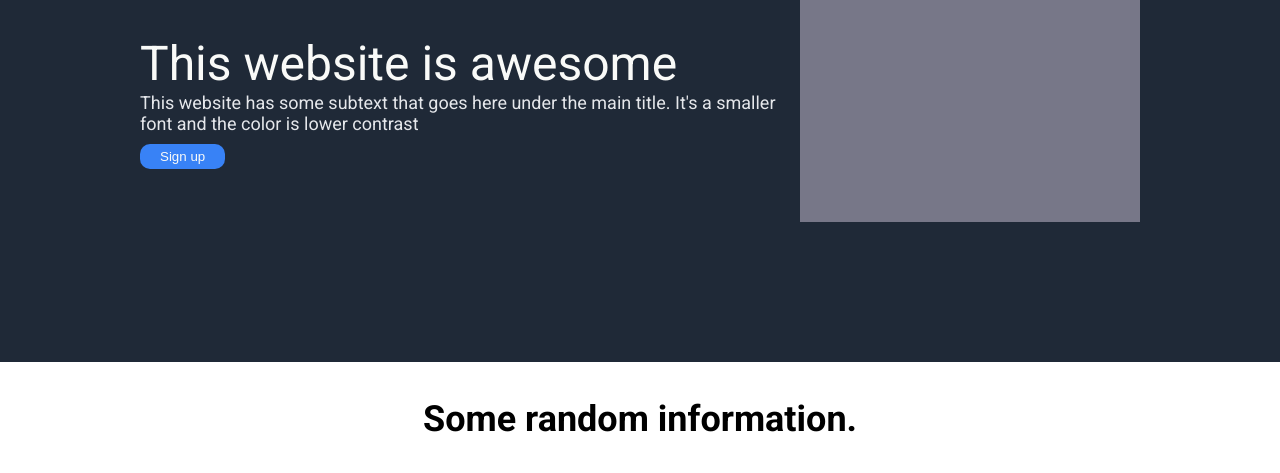
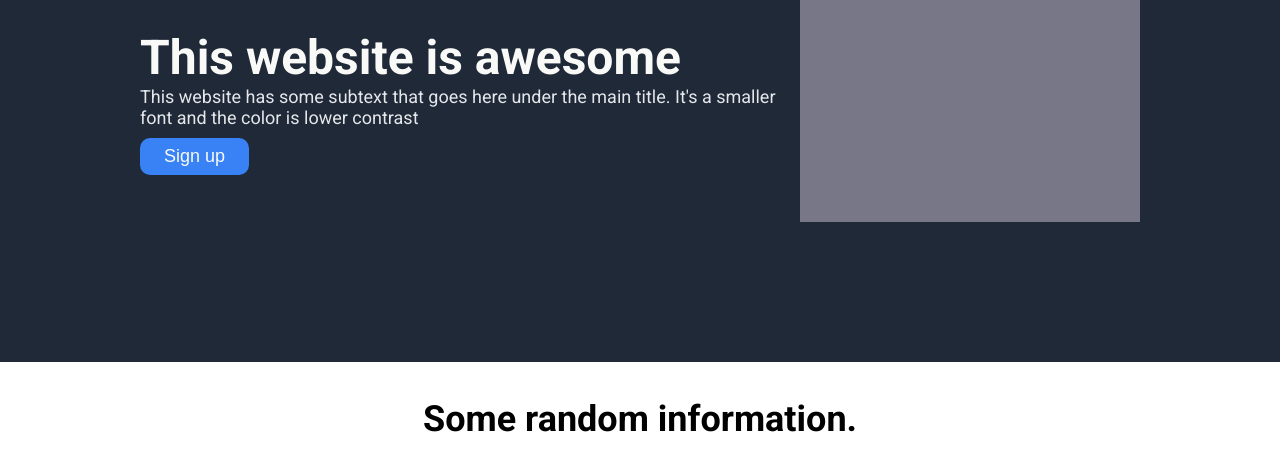
Before and after one commit to ALangon33/Landing-Page, a plain HTML site: page index.html in a window 1280 px wide. Shown: the part 234-707 px from the top of the page. Drawn offline with Linux system fonts and the light colour scheme.

Commit message:
Adjust font weights

```diff
--- a/style.css
+++ b/style.css
@@ -73,6 +73,7 @@ button {
 
 .hero-title {
   font-size: 48px;
+  font-weight: 700;
 }
 
 .hero-text > p {
@@ -82,6 +83,8 @@ button {
 
 .hero-button {
 	margin-top:10px;
+  padding: 8px 24px;
+  font-size: 18px;
 }
 
 .img-placeholder {
```
